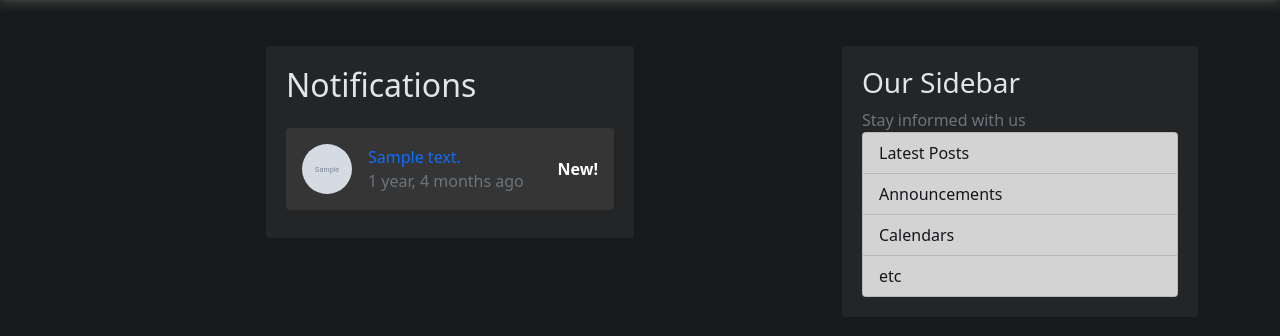
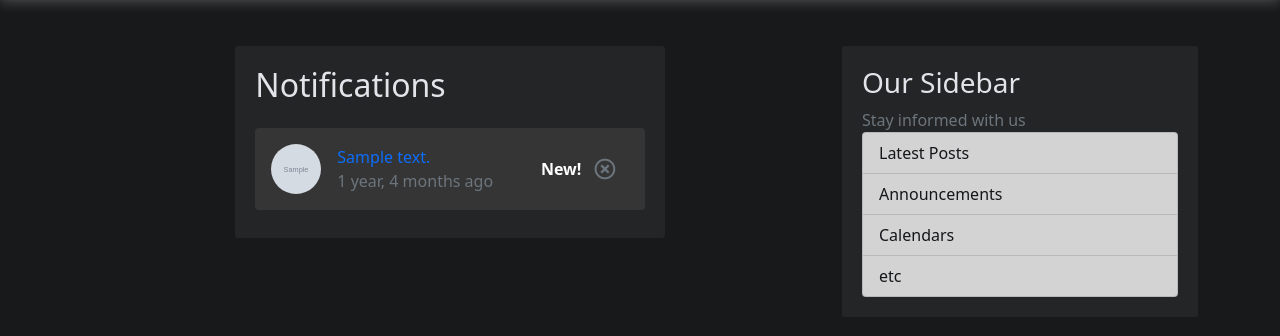
Before and after one commit to edwardramirez31/Posts-App, a Django app: template django_project/notifications/templates/notifications/list.html in a window 1280 px wide. Shown: the part 58-394 px from the top of the page. Run offline with Django 3.2, Linux system fonts and the light colour scheme; the template is opened without the code that fills it: most values are stand-ins (such as "Sample title", 1, 10 or a date in 2020); grey boxes marked "Sample" are stand-in pictures; some libraries are stand-ins or nearby versions; some web fonts are replaced.

Commit message:
Delete notification feature
I created a view called "delete_notification", this view gets the notification field by its id passed through the url and then deletes it if
exists. The post request is sent by the function "deleteNotification" from the scripts.js file. This sends a post request using AJAX and
deletes the notification element from the template using the remove method.

```diff
--- a/django_project/blog/static/blog/scripts.js
+++ b/django_project/blog/static/blog/scripts.js
@@ -103,6 +103,26 @@ function unFollow(url, url2, id) {
     element.setAttribute('onclick',`follow('${url2}', '${url}', ${id}); return false;`);
 }
 
+function handleLikes(url, url2, id) {
+    var anchor = document.getElementById(id);
+    var mg = document.getElementById("mg");
+    var count = parseInt(mg.innerHTML) | 0;
+    if (anchor.className.includes("btn-favorite")){
+        sendPost(url2);
+        anchor.classList.replace("btn-favorite", "btn-no-favorite");
+        mg.innerHTML = count - 1;
+    } else {
+        sendPost(url);
+        anchor.classList.replace("btn-no-favorite", "btn-favorite");
+        mg.innerHTML = count + 1;
+    }
+}
+
+function deleteNotification(url, id) {
+    var element = document.getElementById(id);
+    sendPost(url);
+    element.remove();
+}
 
 
 var current_crop;
--- a/django_project/notifications/templates/notifications/list.html
+++ b/django_project/notifications/templates/notifications/list.html
@@ -3,12 +3,12 @@
 {% load humanize %}
 {% load user_info %}
 {% block content %}
-<div class="content-section col-md-6 m-auto">
+<div class="content-section col-md-7 m-auto">
   <h2 class="mb-4">Notifications</h2>
   <div class=" infinite-container">
     {% if page_obj %}
     {% for notification in page_obj %}
-    <div class="infinite-item p-3 mb-2 list-group-item-action rounded {% if not notification.has_seen %}not-seen{%endif%}">
+    <div class="infinite-item p-3 mb-2 list-group-item-action rounded {% if not notification.has_seen %}not-seen{%endif%}" id="not-{{ notification.id }}">
       <div class="d-flex align-items-center text-decoration-none">
           <img src="{{ notification.sender.profile.image.url }}" alt="{{ user }} Profile Pic" class="rounded-circle article-img">
           <div class="d-flex flex-column">
@@ -20,9 +20,15 @@
               {{ notification.date|naturaltime }}
             </div>
           </div>
-          {% if not notification.has_seen %}
-            <div class="text-white fw-bold ms-auto">New!</div>
-          {%endif%}
+
+            <div class="text-white fw-bold ms-auto d-flex align-items-center">
+            {% if not notification.has_seen %}
+            <span>New!</span>
+            {%endif%}
+              <a class="btn" alt="Delete" onclick="deleteNotification('{% url 'notifications:delete' notification.id %}', 'not-{{ notification.id }}'); return false;">
+                <i class="far fa-times-circle text-secondary fa-lg"></i>
+              </a>
+            </div>
       </div>
     </div>
     {% endfor %}
--- a/django_project/notifications/urls.py
+++ b/django_project/notifications/urls.py
@@ -1,8 +1,9 @@
 from django.urls import path
-from .views import get_notifications, mark_notification
+from .views import get_notifications, mark_notification, delete_notification
 app_name = "notifications"
 
 urlpatterns = [
     path('', get_notifications, name="list"),
-    path('mark/<int:pk>/', mark_notification, name="mark")
+    path('mark/<int:pk>/', mark_notification, name="mark"),
+    path('delete/<int:pk>/', delete_notification, name="delete")
 ]
```
Also changed, not shown: django_project/notifications/signals.py (+15 -14 lines), django_project/notifications/views.py (+11 -0 lines).
